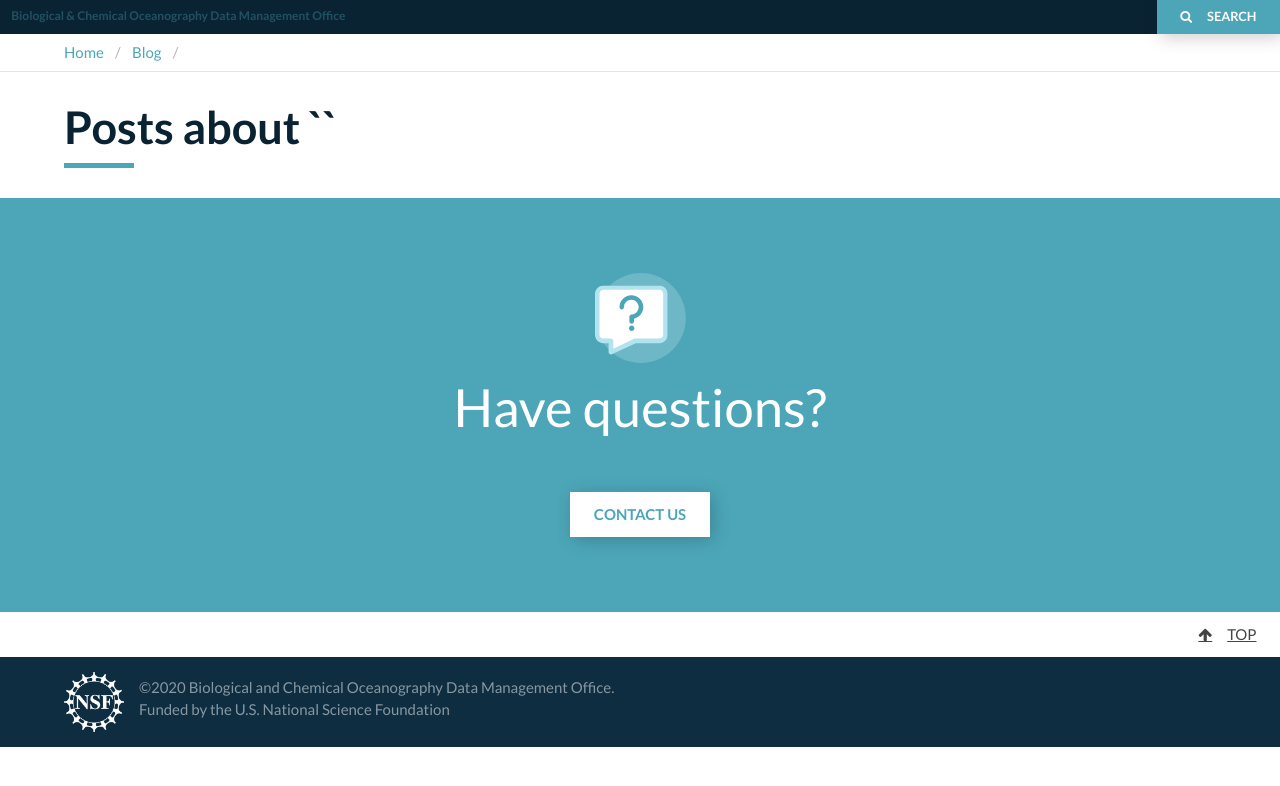
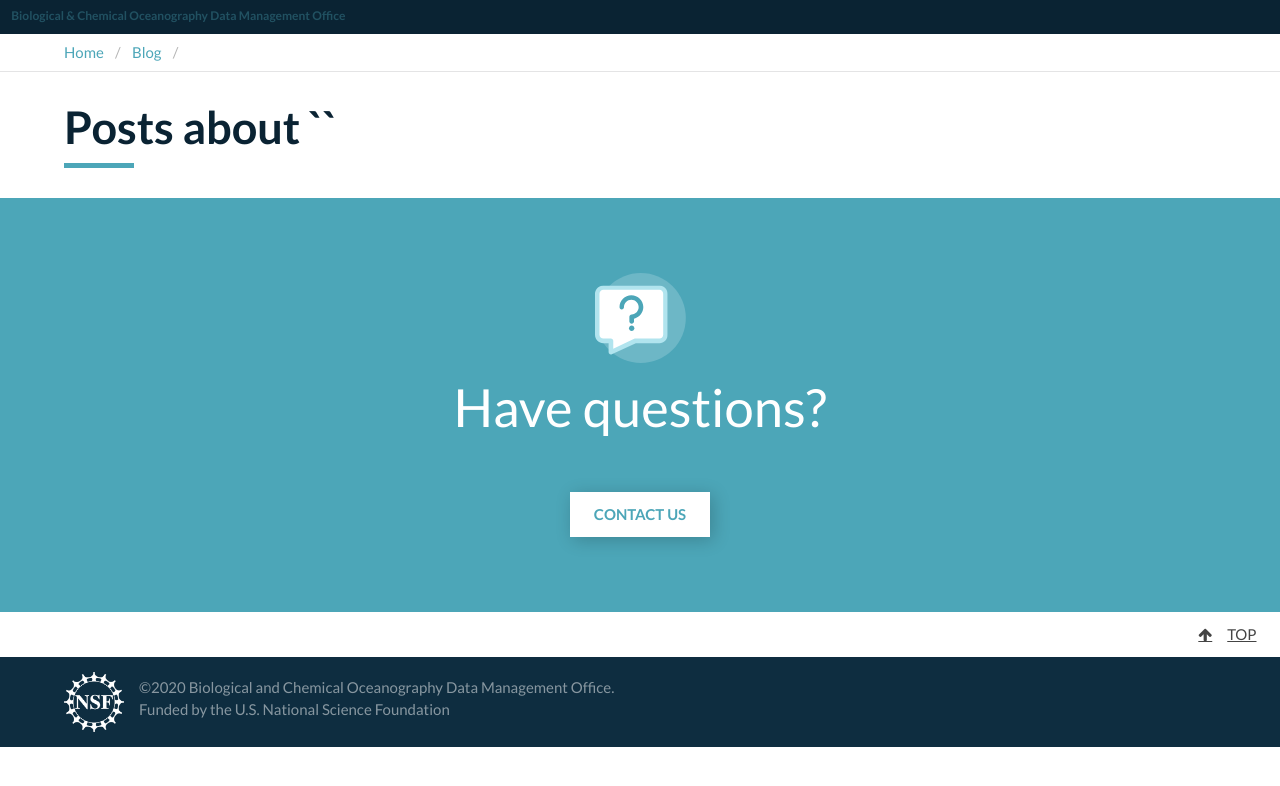
Before and after one commit to BCODMO/blog.bco-dmo.org, a Jekyll site: the page built from tag.html, in a window 1280 px wide. Shown: the top 786 px of the page. Built offline with Jekyll 4.4.1, drawn with Linux system fonts in a browser that asks for light colours.

Commit message:
Update header_nav.html

```diff
--- a/_includes/header_nav.html
+++ b/_includes/header_nav.html
@@ -3,9 +3,6 @@
 <div class="pre-navbar">
   <div class="columns">
     <div class="column is-two-thirds"><a href="https://www.bco-dmo.org" class="no-hover-effect">Biological & Chemical Oceanography Data Management Office</a></div>
-    <div class="column has-text-right">
-        <button class="button is-primary"><i class="fa fa-search margin-right-1"></i> Search</button>
-      </div>
     {% comment %}
     <div class="column has-text-right">
       <a href="/search/"><button class="button is-primary"><i class="fa fa-file-text-o margin-right-1"></i> Data Management Plan</button></a>
```
